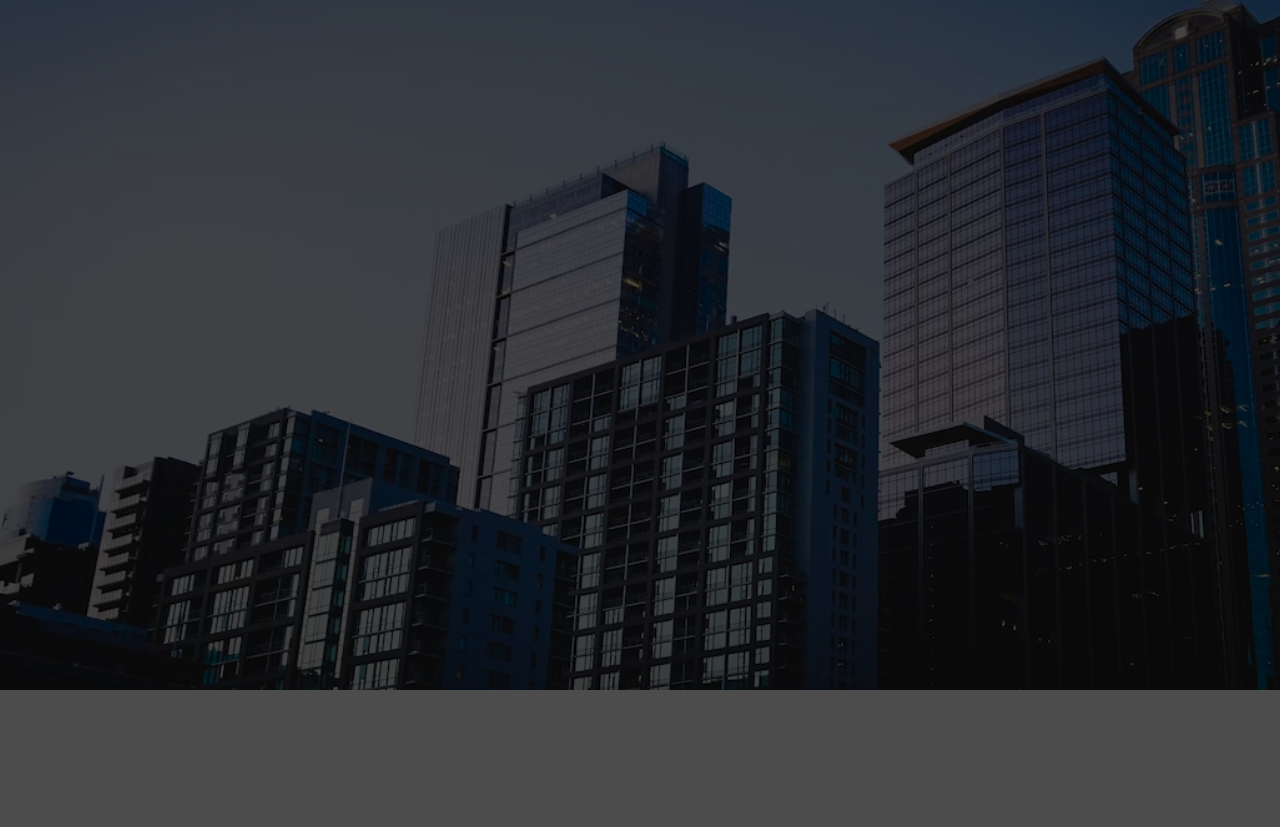
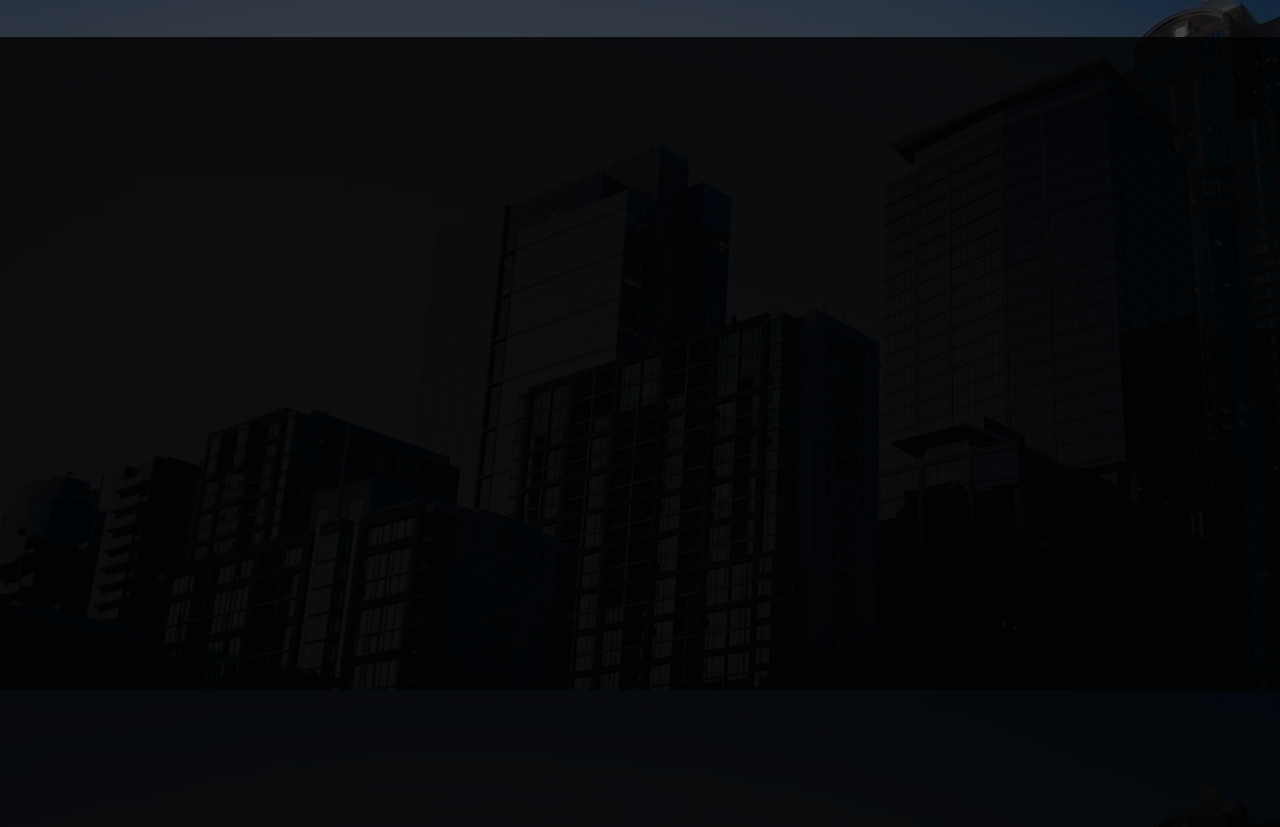
Before and after one commit to IanCo0k/landing-page, a plain HTML site: page index.html in a window 1280 px wide. Shown: the part 110-937 px from the top of the page. Before the commit the page ends 800 px from the top, so only its background shows below. Drawn offline with Linux system fonts and the light colour scheme.

Commit message:
testing this change

```diff
--- a/style.css
+++ b/style.css
@@ -23,3 +23,13 @@ body{
     align-items: center;
     padding: 2rem;
 }
+
+.container{
+    width: 100%;
+    height: 100vh;
+    background: black;
+    opacity: 0.8;
+    display: flex;
+    justify-content: center;
+    align-items: center;
+}
```
